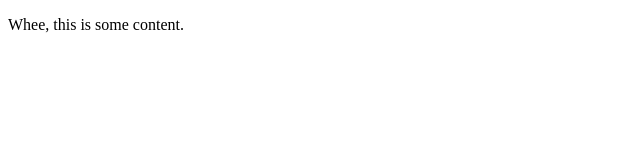
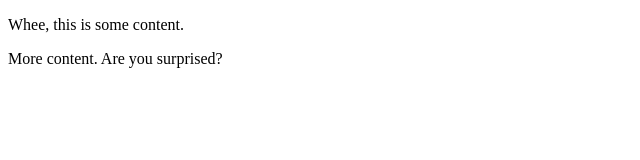
Before and after one commit to donburks/mar122018_git, a plain HTML site: page index.html in a window 1280 px wide. Shown: the whole page, without its empty margins (0-640 px from the left). Drawn offline with Linux system fonts and the light colour scheme.

Commit message:
Added more content to index.html

```diff
--- a/index.html
+++ b/index.html
@@ -5,5 +5,8 @@
   </head>
   <body>
     <p>Whee, this is some content.</p>
+    <div>
+      <p>More content. Are you surprised?</p>
+    </div>
   </body>
 </html>
```
